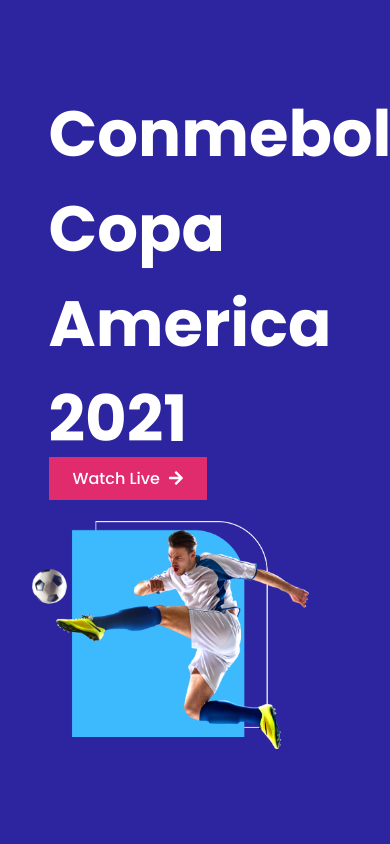
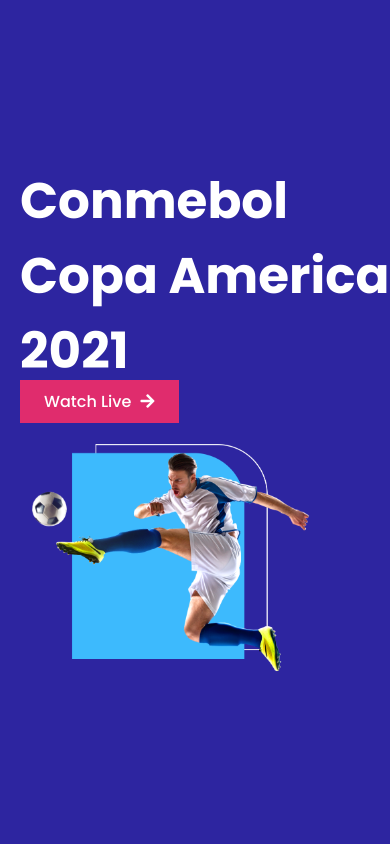
Before and after one commit to salauddinmd47/football-mania, a plain HTML site: page index.html in a window 390 px wide. Shown: the top 844 px of the page. Drawn offline with Linux system fonts and the light colour scheme.

Commit message:
responsive done

```diff
--- a/index.html
+++ b/index.html
@@ -14,7 +14,7 @@
 
         <div class="main-banner">
             <div class="banner-heading">
-                <h1>Conmebol <br> Copa America <br>  2021</h1>
+                <h1>Conmebol   Copa America   2021</h1>
                 <a href="https://www.youtube.com/" target="_blank" class="link-button">Watch Live
                     <i class="fas fa-arrow-right"></i>
                 </a>
--- a/style.css
+++ b/style.css
@@ -26,7 +26,7 @@
 }
 /* header section style  */
 .header-container{
-
+     height:100vh;
     background:  #2D25A0;
 
 }
@@ -36,9 +36,6 @@
     display:flex;
     justify-content: center;
     align-items: center;
-
-
-
 }
 .banner-heading{
     margin-right:67px;
@@ -49,8 +46,6 @@
     font-size: 64px;
     font-weight: 700;
     color: #fff;
-
-
 }
 .banner-image{
     padding-right: 110px;
@@ -237,7 +232,11 @@
    }
    .banner-heading{
     margin-right:0;
-    padding-left: 50px;
+    padding-left: 20px;
+
+    }
+    .banner-heading h1{
+        font-size: 50px;
     }
 
 
@@ -252,6 +251,7 @@
     }
     .player-image img{
         width:100%;
+        height: auto;
 
     }
     .about{
```
